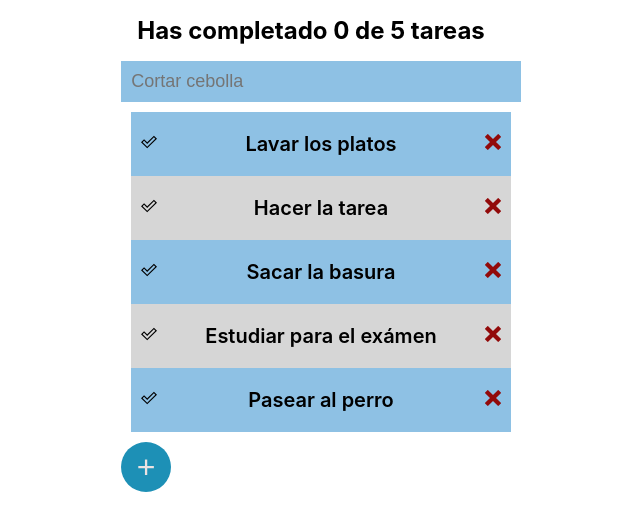
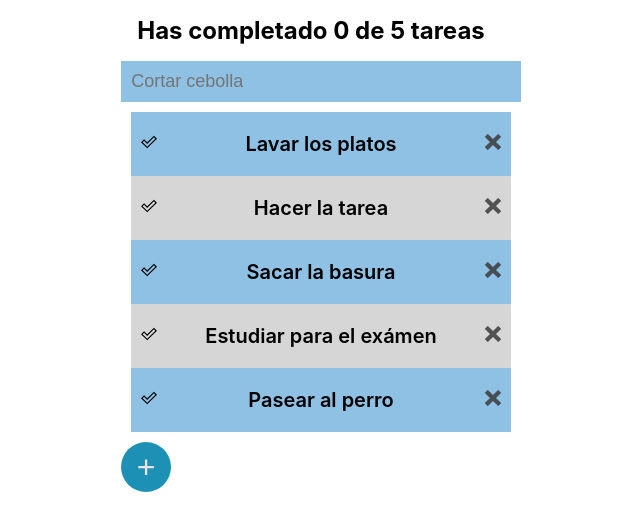
Before and after one commit to NazaRosales/todo-react, a React (Create React App) app: page / in a window 1280 px wide. Shown: the top 530 px of the page, without its empty margins (329-969 px from the left). Built offline with nearby package versions, Linux system fonts and the light colour scheme.

Commit message:
just changing icons colors

```diff
--- a/src/components/TodoItem/DeleteIcon/DeleteIcon.jsx
+++ b/src/components/TodoItem/DeleteIcon/DeleteIcon.jsx
@@ -1,13 +1,13 @@
 import { ImCross } from "react-icons/im";
 import styles from "./DeleteIcon.module.css";
-const DeleteIcon = ({ removeTask, i,  }) => {
+const DeleteIcon = ({ removeTask, i }) => {
   return (
     <span
       onClick={() => {
         removeTask(i);
       }}
     >
-      <ImCross className={styles.icon} />
+      <ImCross className={styles.icon}  />
     </span>
   );
 };
--- a/src/components/TodoItem/DeleteIcon/DeleteIcon.module.css
+++ b/src/components/TodoItem/DeleteIcon/DeleteIcon.module.css
@@ -1,8 +1,9 @@
 .icon {
-  color: #920a0a;
+  color: #333333d0;
   font-size: 16px;
   padding: 10px;
 }
 .icon:hover {
+  color: #920a0a;
   cursor: pointer;
 }
```
